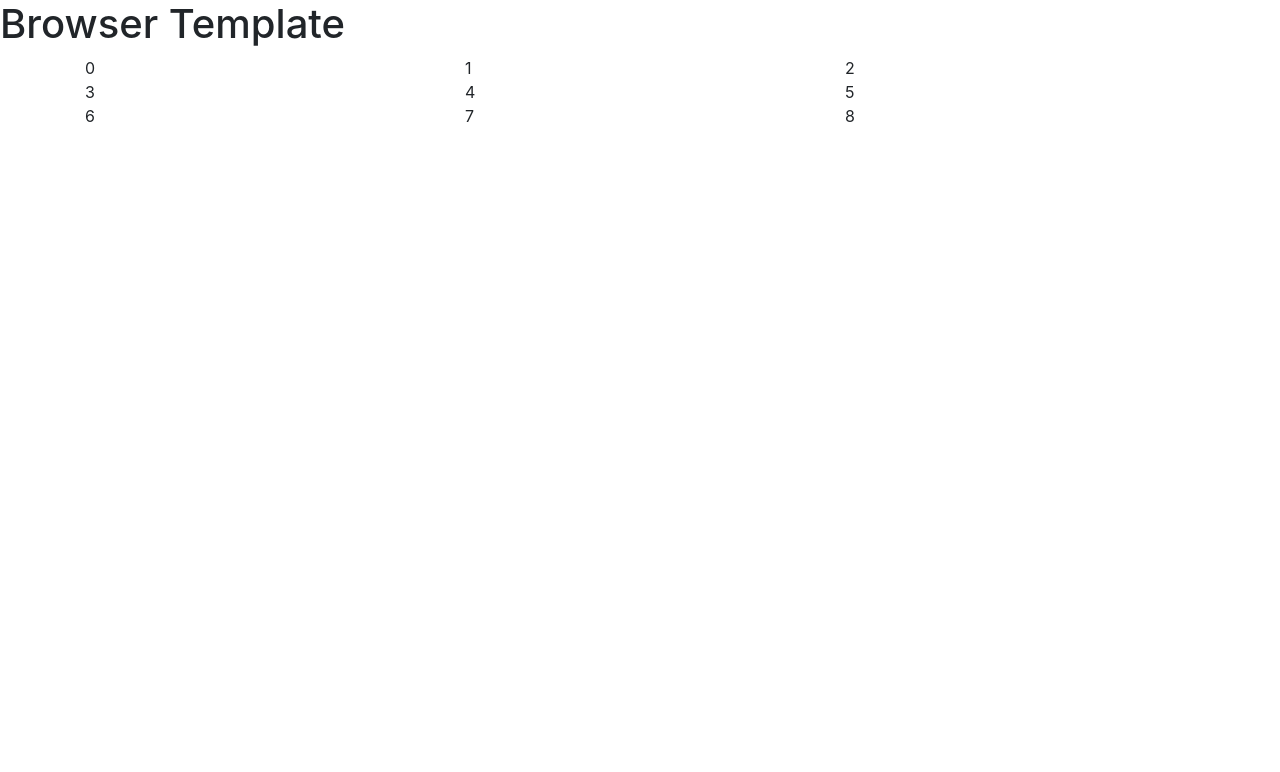
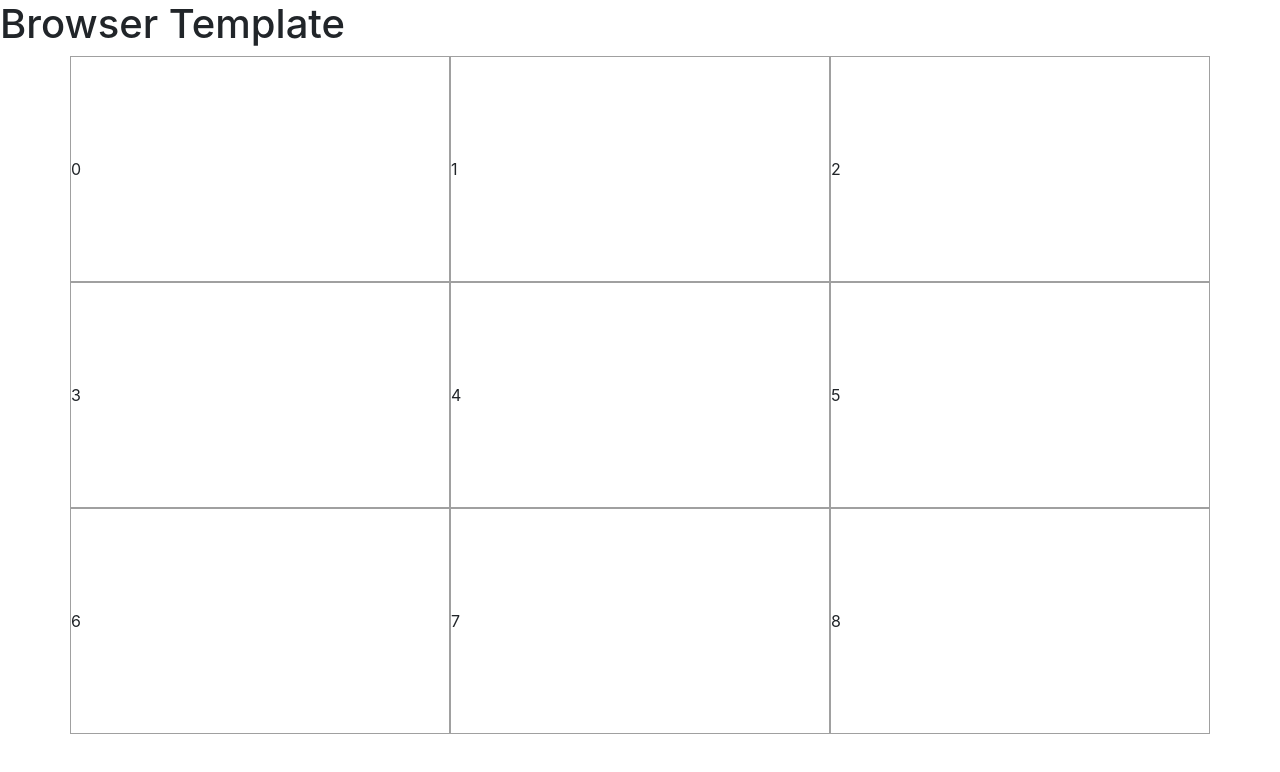
Before and after one commit to lancemahon/tic-tac-toe-lance, a website built with webpack: page index.html in a window 1280 px wide. Built offline with nearby package versions, Linux system fonts and the light colour scheme.

Commit message:
Accidentally work on master branch
Oops...

```diff
--- a/assets/styles/cells.scss
+++ b/assets/styles/cells.scss
@@ -1,3 +1,3 @@
 .cells {
-  border: 1px solid gray;
+  border: 1px solid #d9d9d9;
 }
--- a/assets/styles/index.scss
+++ b/assets/styles/index.scss
@@ -1 +1,8 @@
 @import '~bootstrap/scss/bootstrap';
+
+$border-gray: #a0a0a0;
+
+.cells {
+  border: 1px solid $border-gray;
+  padding: 100px 0;
+}
```
